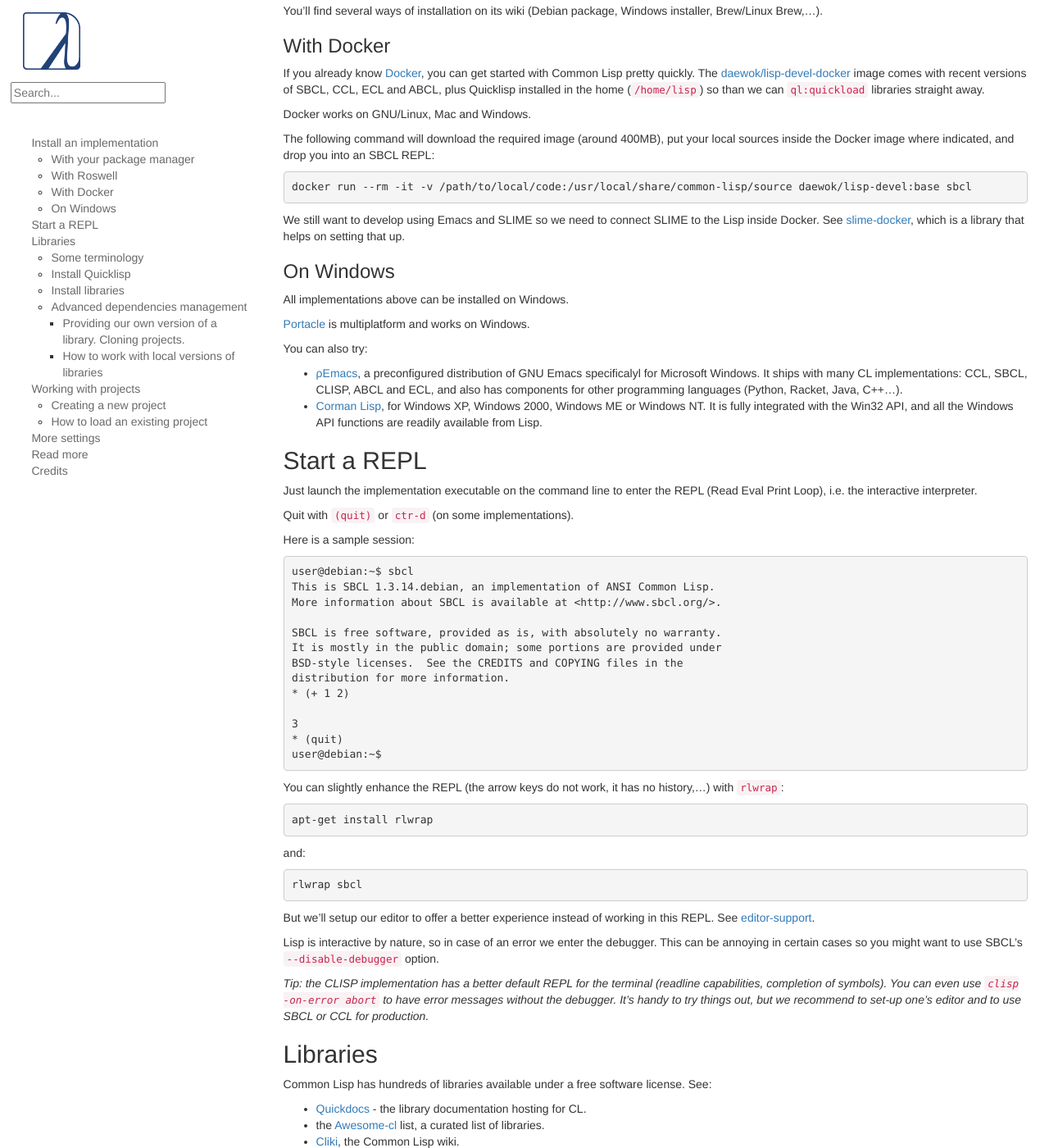
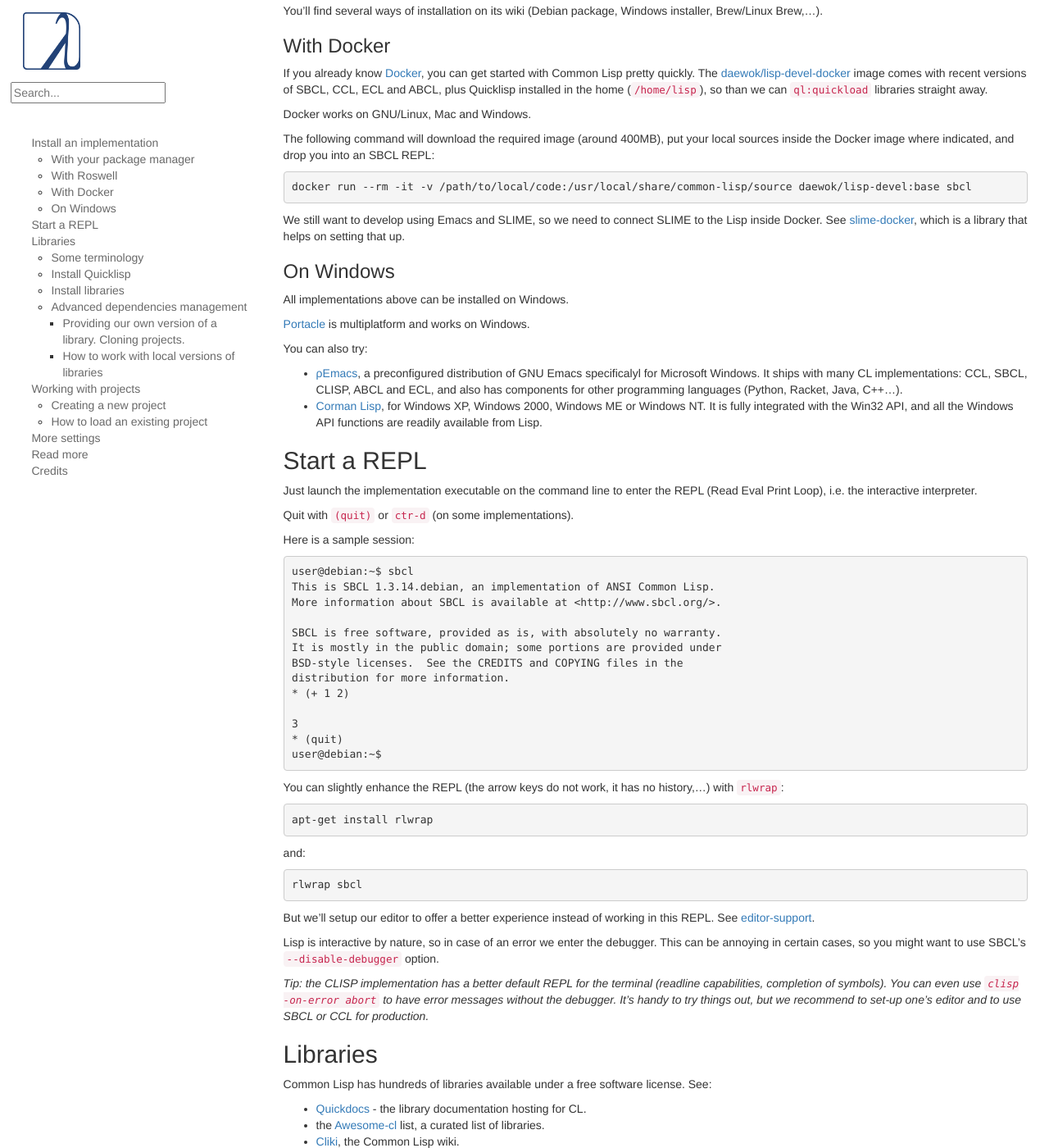
Before and after one commit to LispCookbook/cl-cookbook, a Jekyll site: the page built from getting-started.md, in a window 1280 px wide and 1400 px high, scrolled down 986 px. Shown: the whole window at 82% size. Built offline with Jekyll 4.4.1, drawn with Linux system fonts in a browser that asks for light colours.

Commit message:
Commas can be cool

```diff
--- a/getting-started.md
+++ b/getting-started.md
@@ -68,7 +68,7 @@
 started with Common Lisp pretty quickly. The
 [daewok/lisp-devel-docker](https://github.com/daewok/lisp-devel-docker)
 image comes with recent versions of SBCL, CCL, ECL and ABCL, plus
-Quicklisp installed in the home (`/home/lisp`) so than we can
+Quicklisp installed in the home (`/home/lisp`), so than we can
 `ql:quickload` libraries straight away.
 
 Docker works on GNU/Linux, Mac and Windows.
@@ -79,7 +79,7 @@
 
     docker run --rm -it -v /path/to/local/code:/usr/local/share/common-lisp/source daewok/lisp-devel:base sbcl
 
-We still want to develop using Emacs and SLIME so we need to
+We still want to develop using Emacs and SLIME, so we need to
 connect SLIME to the Lisp inside Docker. See
 [slime-docker](https://github.com/daewok/slime-docker), which is a library
 that helps on setting that up.
@@ -136,7 +136,7 @@
 working in this REPL. See [editor-support](editor-support.html).
 
 Lisp is interactive by nature, so in case of an error we enter the
-debugger. This can be annoying in certain cases so you might want to
+debugger. This can be annoying in certain cases, so you might want to
 use SBCL's `--disable-debugger` option.
 
 _Tip: the CLISP implementation has a better default REPL for the
```
